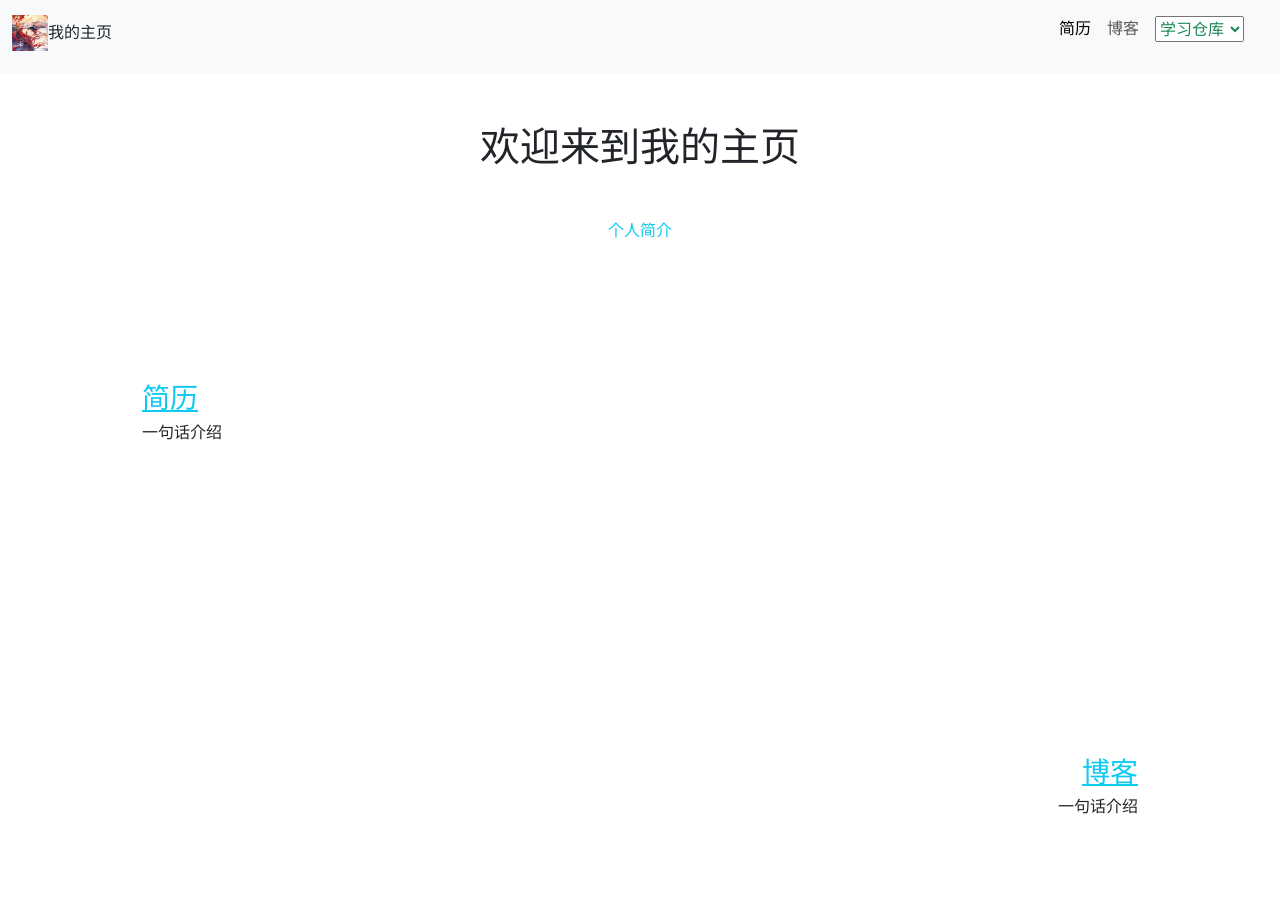
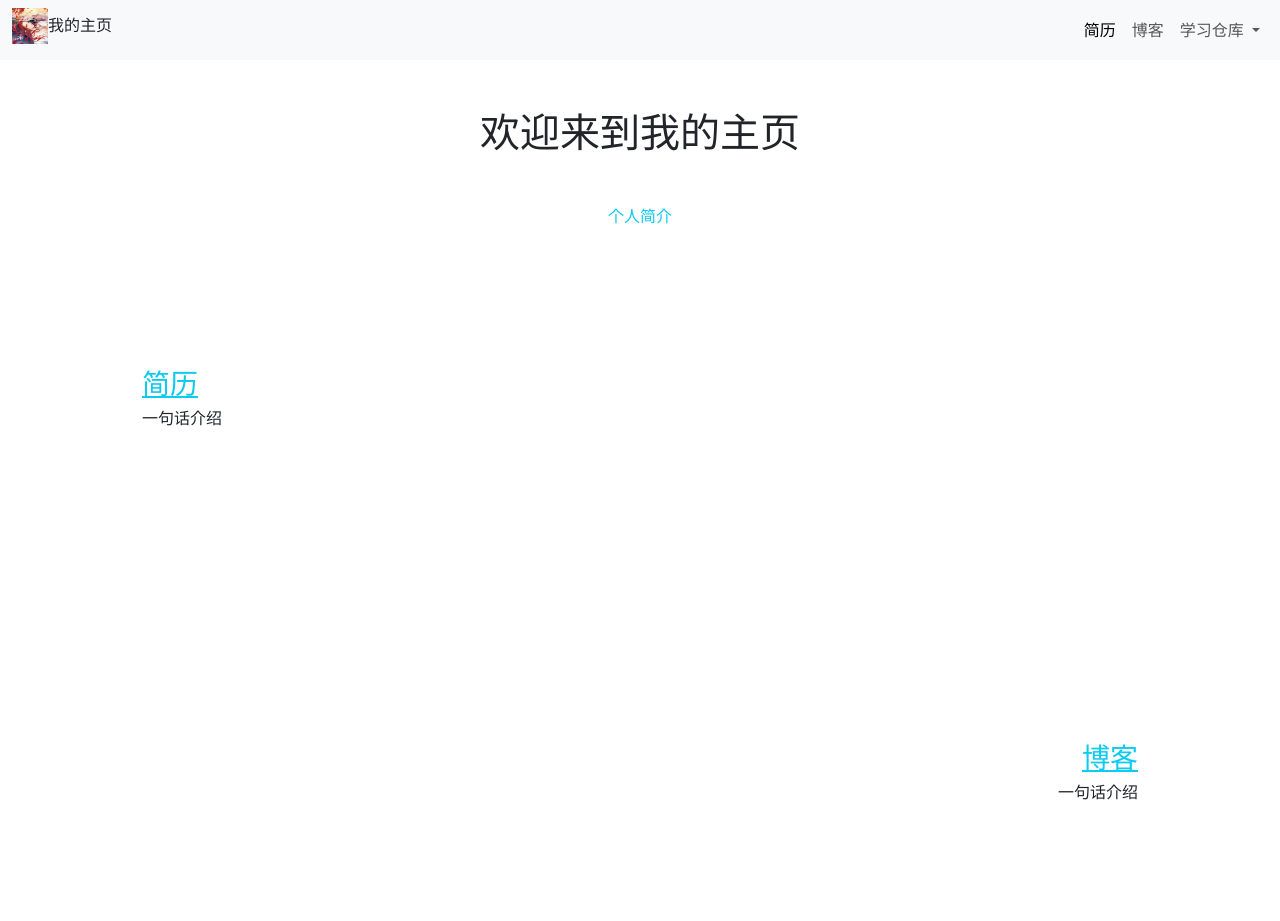
Before and after one commit to sEGuoer/sEGuoer.github.io, a website built with Vite: page index.html in a window 1280 px wide. Shown: the top 921 px of the page. Built offline with nearby package versions, Linux system fonts and the light colour scheme.

Commit message:
下拉框美化

```diff
--- a/index.html
+++ b/index.html
@@ -30,15 +30,17 @@
                 <div class="navbar-nav ms-auto">
                     <a class="nav-link active" aria-current="page" href="#resume">简历</a>
                     <a class="nav-link" href="#boke">博客</a>
-                    <p class="nav-link">
-                        <select class="text-success">
-                            <option value="#">学习仓库</option>
-                            <option value="#javack">Java仓库</option>
-                            <option value="#htmlck">html仓库</option>
-                            <option value="#myWebsiteck">主页仓库</option>
-                        </select>
-                    </p>
-                    <a class="nav-link disabled"></a>
+                    <li class="nav-item dropdown">
+                        <a class="nav-link dropdown-toggle" href="#" role="button" data-bs-toggle="dropdown" aria-expanded="false">
+                            学习仓库
+                        </a>
+                        <ul class="dropdown-menu">
+                            <li><a class="dropdown-item" href="#javack">Java仓库</a></li>
+                            <li><a class="dropdown-item" href="#htmlck">html仓库</a></li>
+                            <li><hr class="dropdown-divider"></li>
+                            <li><a class="dropdown-item" href="#myWebsiteck">主页仓库</a></li>
+                        </ul>
+                    </li>
                 </div>
             </div>
         </div>
```
Also changed, not shown: vite/build/assets/app.js.
